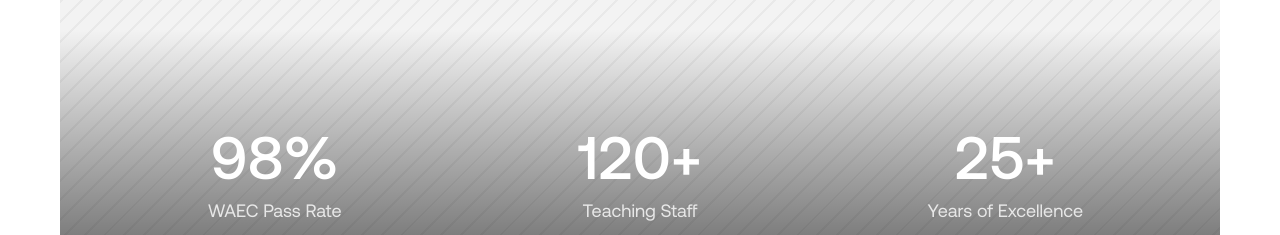
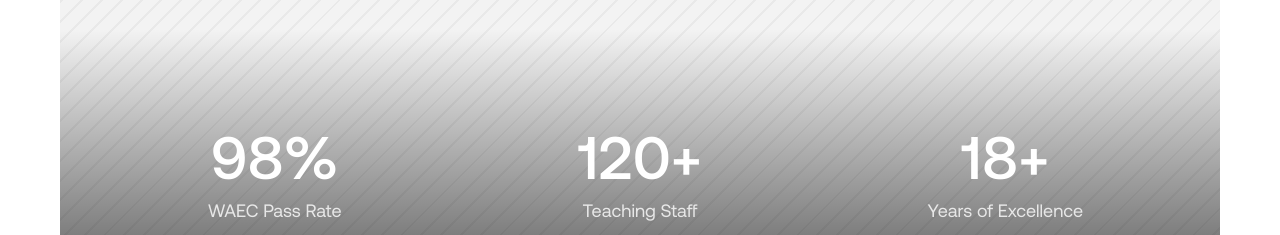
Before and after one commit to jeremiqque/Spring-citadel-intl-Website, a Next.js app: page /about in a window 1280 px wide. Shown: the part 920-1155 px from the top of the page. Built offline with nearby package versions, Linux system fonts and the light colour scheme.

Commit message:
Replace actual number stats

```diff
--- a/app/components/Footer.tsx
+++ b/app/components/Footer.tsx
@@ -7,7 +7,7 @@
 
 const SOCIALS = [
   { label: "Facebook", Icon: FaFacebookF, href: "#" },
-  { label: "Instagram", Icon: FaInstagram, href: "#" },
+  { label: "Instagram", Icon: FaInstagram, href: "https://www.instagram.com/spring_citadel/" },
 ];
 
 const QUICK: { label: string; href: string }[] = [
--- a/app/components/MissionBand.tsx
+++ b/app/components/MissionBand.tsx
@@ -7,7 +7,7 @@
 const STATS = [
   { num: 98, suffix: "%", value: "98%", label: "WAEC Pass Rate" },
   { num: 120, suffix: "+", value: "120+", label: "Teaching Staff" },
-  { num: 25, suffix: "+", value: "25+", label: "Years of Excellence" },
+  { num: 18, suffix: "+", value: "18+", label: "Years of Excellence" },
 ];
 
 export default function MissionBand() {
--- a/app/components/ui.tsx
+++ b/app/components/ui.tsx
@@ -175,7 +175,7 @@
 export const SCHOOL_STATS = [
   { value: "98%", label: "WAEC Pass Rate" },
   { value: "120+", label: "Teaching Staff" },
-  { value: "25+", label: "Years of Excellence" },
+  { value: "18+", label: "Years of Excellence" },
 ];
 
 export function Placeholder({
```
